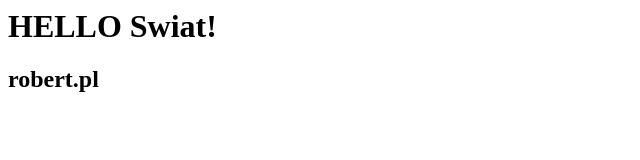
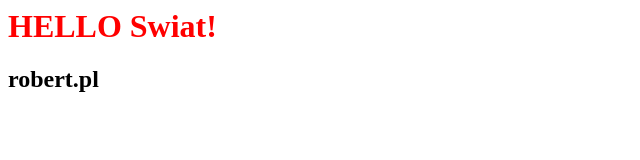
Before and after one commit to paprykadll/testing-repository-gh, a plain HTML site: page index.html in a window 1280 px wide. Shown: the whole page, without its empty margins (0-640 px from the left). Drawn offline with Linux system fonts and the light colour scheme.

Commit message:
CHanged text color to red

```diff
--- a/index.html
+++ b/index.html
@@ -1,2 +1,2 @@
-<h1 class="container2">HELLO Swiat!</h1>
+<h1 class="container2" style="color: red">HELLO Swiat!</h1>
 <h2>robert.pl</h2>
```
